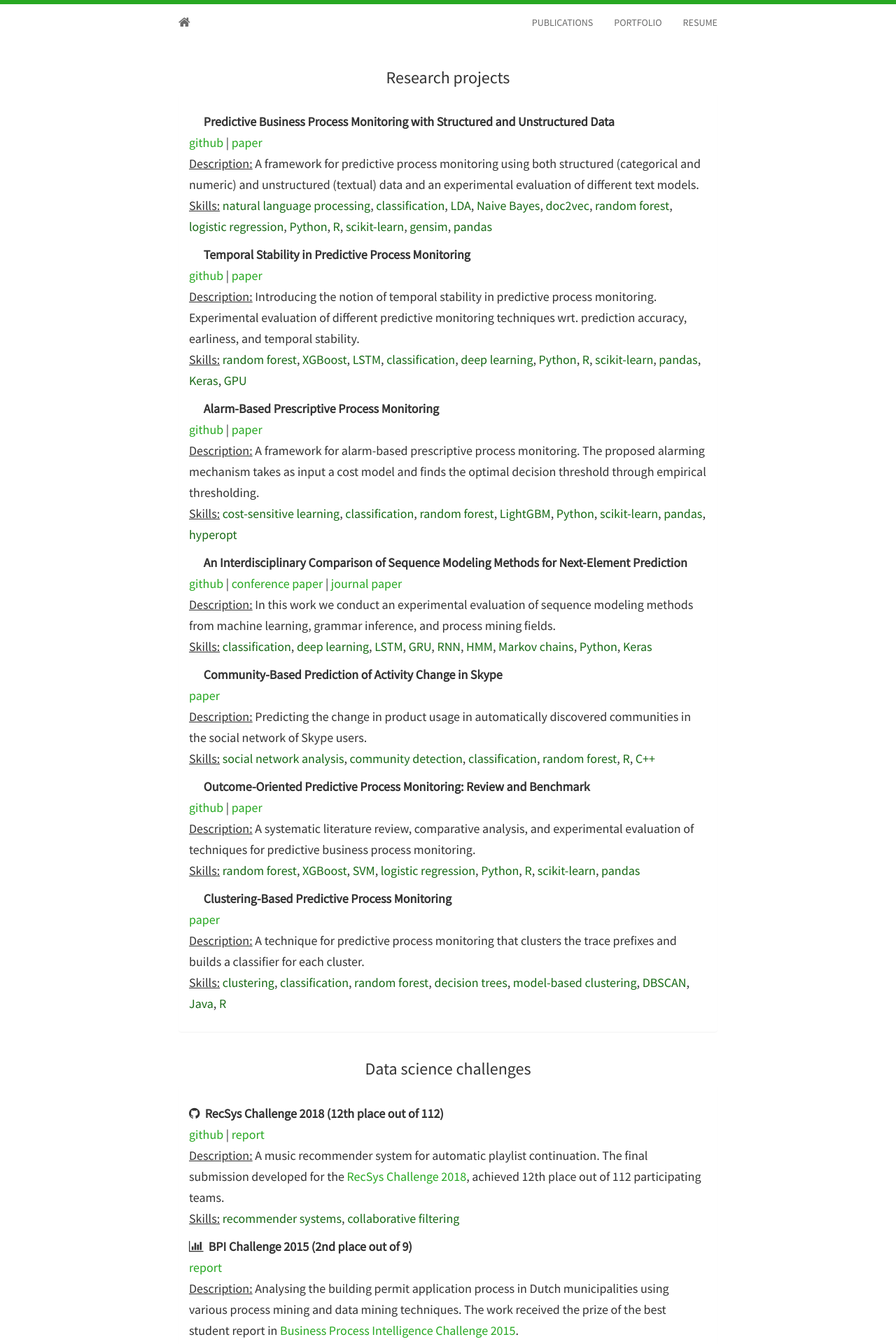
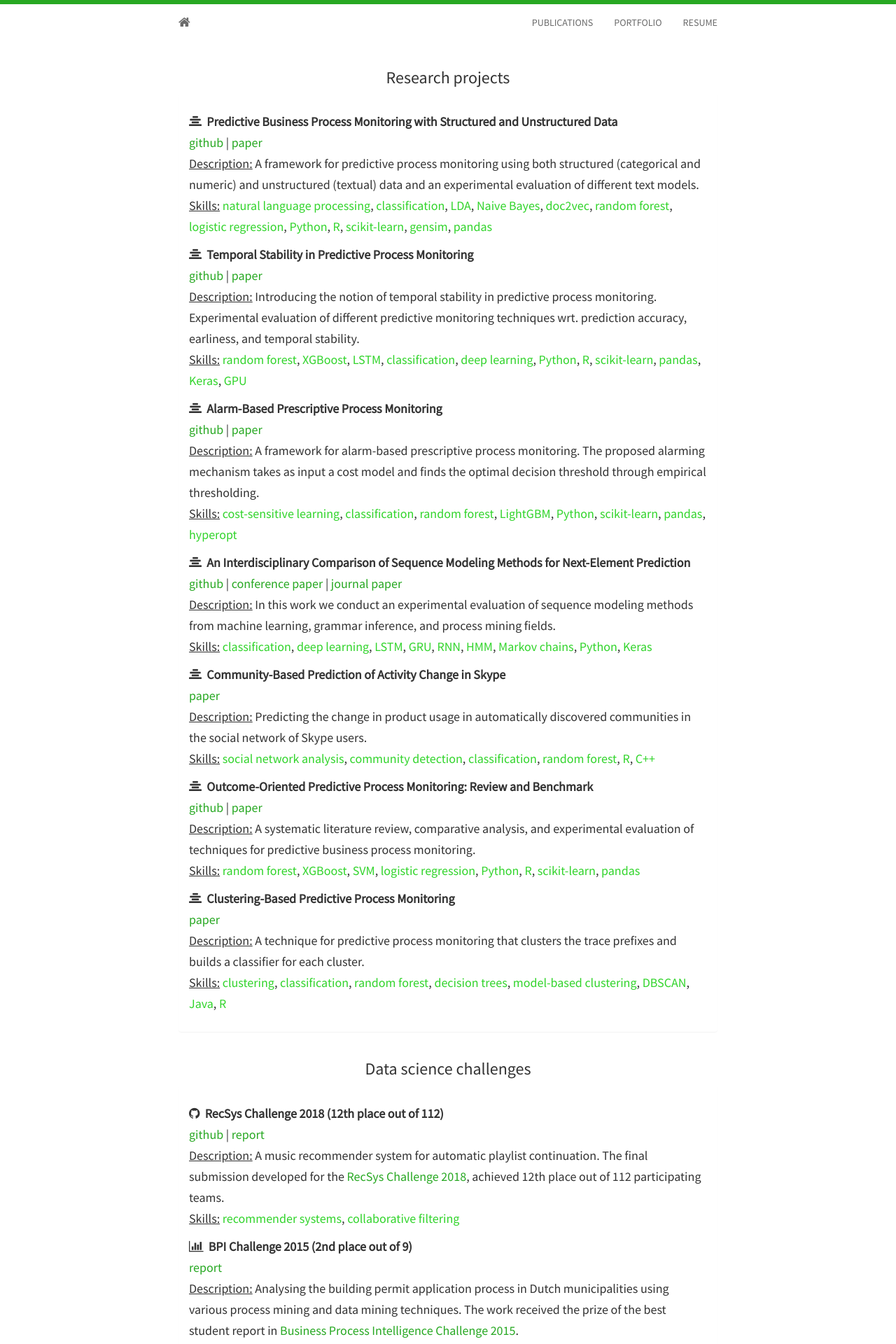
Before and after one commit to irhete/irhete.github.io, a Jekyll site: the page built from portfolio.html, in a window 1280 px wide. Shown: the top 1920 px of the page at 70% size. Built offline with Jekyll 4.4.1, drawn with Linux system fonts in a browser that asks for light colours; nearby versions of some CDN libraries; a style sheet for code colours, icons or effects is not loaded.

Commit message:
Updated portfolio

```diff
--- a/_includes/portfolio.html
+++ b/_includes/portfolio.html
@@ -4,43 +4,43 @@
   <div class="panel panel-default">
     <div class="panel-body">
 		<h5>
-			<i class="far fa-file"></i>&nbsp;&nbsp;<strong>Predictive Business Process Monitoring with Structured and Unstructured Data</strong> <br>
+			<i class="fa fa-align-center"></i>&nbsp;&nbsp;<strong>Predictive Business Process Monitoring with Structured and Unstructured Data</strong> <br>
             <a href="https://github.com/irhete/PredictiveMonitoringWithText">github</a> | <a href="https://link.springer.com/chapter/10.1007/978-3-319-45348-4_23">paper</a> <br>
 <u>Description:</u> A framework for predictive process monitoring using both structured (categorical and numeric) and unstructured (textual) data and an experimental evaluation of different text models. <br>
             <u>Skills:</u> <span class="skill-concept">natural language processing</span>, <span class="skill-concept">classification</span>, <span class="skill">LDA</span>, <span class="skill">Naive Bayes</span>,  <span class="skill">doc2vec</span>, <span class="skill">random forest</span>, <span class="skill">logistic regression</span>, <span class="skill-language">Python</span>, <span class="skill-language">R</span>, <span class="skill-package">scikit-learn</span>, <span class="skill-package">gensim</span>, <span class="skill-package">pandas</span>
 		</h5>
         <h5>
-			<i class="far fa-file"></i>&nbsp;&nbsp;<strong>Temporal Stability in Predictive Process Monitoring</strong> <br>
+			<i class="fa fa-align-center"></i>&nbsp;&nbsp;<strong>Temporal Stability in Predictive Process Monitoring</strong> <br>
             <a href="https://github.com/irhete/stability-predictive-monitoring">github</a> | <a href="https://link.springer.com/article/10.1007%2Fs10618-018-0575-9">paper</a> <br>
 <u>Description:</u> Introducing the notion of temporal stability in predictive process monitoring. Experimental evaluation of different predictive monitoring techniques wrt. prediction accuracy, earliness, and temporal stability. <br>
             <u>Skills:</u> <span class="skill">random forest</span>, <span class="skill">XGBoost</span>, <span class="skill">LSTM</span>, <span class="skill">classification</span>, <span class="skill">deep learning</span>, <span class="skill">Python</span>, <span class="skill">R</span>, <span class="skill">scikit-learn</span>, <span class="skill">pandas</span>, <span class="skill">Keras</span>, <span class="skill">GPU</span>
 		</h5>
         <h5>
-			<i class="far fa-file"></i>&nbsp;&nbsp;<strong>Alarm-Based Prescriptive Process Monitoring</strong> <br>
+			<i class="fa fa-align-center"></i>&nbsp;&nbsp;<strong>Alarm-Based Prescriptive Process Monitoring</strong> <br>
             <a href="https://github.com/TaXxER/AlarmBasedProcessPrediction">github</a> | <a href="https://link.springer.com/chapter/10.1007/978-3-319-98651-7_6">paper</a> <br>
 <u>Description:</u> A framework for alarm-based prescriptive process monitoring. The proposed alarming mechanism takes as input a cost model and finds the optimal decision threshold through empirical thresholding. <br>
             <u>Skills:</u> <span class="skill-concept">cost-sensitive learning</span>,  <span class="skill-concept">classification</span>, <span class="skill">random forest</span>, <span class="skill">LightGBM</span>, <span class="skill-language">Python</span>, <span class="skill-package">scikit-learn</span>, <span class="skill-package">pandas</span>, <span class="skill-package">hyperopt</span>
 		</h5>
                 <h5>
-			<i class="far fa-file"></i>&nbsp;&nbsp;<strong>An Interdisciplinary Comparison of Sequence Modeling Methods for Next-Element Prediction</strong> <br>
+			<i class="fa fa-align-center"></i>&nbsp;&nbsp;<strong>An Interdisciplinary Comparison of Sequence Modeling Methods for Next-Element Prediction</strong> <br>
             <a href="https://github.com/TaXxER/rnnalpha">github</a> | <a href="https://link.springer.com/chapter/10.1007/978-3-319-91704-7_11">conference paper</a> | <a href="https://arxiv.org/abs/1811.00062">journal paper</a> <br>
 <u>Description:</u> In this work we conduct an experimental evaluation of sequence modeling methods from machine learning, grammar inference, and process mining fields. <br>
             <u>Skills:</u> <span class="skill-concept">classification</span>, <span class="skill-concept">deep learning</span>, <span class="skill">LSTM</span>, <span class="skill">GRU</span>, <span class="skill">RNN</span>, <span class="skill">HMM</span>, <span class="skill">Markov chains</span>, <span class="skill-language">Python</span>, <span class="skill-package">Keras</span>
 		</h5>
         <h5>
-			<i class="far fa-file"></i>&nbsp;&nbsp;<strong>Community-Based Prediction of Activity Change in Skype</strong> <br>
+			<i class="fa fa-align-center"></i>&nbsp;&nbsp;<strong>Community-Based Prediction of Activity Change in Skype</strong> <br>
             <a href="https://ieeexplore.ieee.org/document/7403525">paper</a> <br>
 <u>Description:</u> Predicting the change in product usage in automatically discovered communities in the social network of Skype users. <br>
             <u>Skills:</u> <span class="skill-concept">social network analysis</span>, <span class="skill-concept">community detection</span>, <span class="skill-concept">classification</span>, <span class="skill">random forest</span>, <span class="skill-language">R</span>, <span class="skill-language">C++</span>
 		</h5>
                 <h5>
-			<i class="far fa-file"></i>&nbsp;&nbsp;<strong>Outcome-Oriented Predictive Process Monitoring: Review and Benchmark</strong> <br>
+			<i class="fa fa-align-center"></i>&nbsp;&nbsp;<strong>Outcome-Oriented Predictive Process Monitoring: Review and Benchmark</strong> <br>
             <a href="https://github.com/irhete/predictive-monitoring-benchmark">github</a> | <a href="https://arxiv.org/abs/1707.06766">paper</a> <br>
 <u>Description:</u> A systematic literature review, comparative analysis, and experimental evaluation of techniques for predictive business process monitoring. <br>
             <u>Skills:</u> <span class="skill">random forest</span>, <span class="skill">XGBoost</span>, <span class="skill">SVM</span>, <span class="skill">logistic regression</span>, <span class="skill-language">Python</span>, <span class="skill-language">R</span>, <span class="skill-package">scikit-learn</span>, <span class="skill-package">pandas</span>
 		</h5>
                         <h5>
-			<i class="far fa-file"></i>&nbsp;&nbsp;<strong>Clustering-Based Predictive Process Monitoring</strong> <br>
+			<i class="fa fa-align-center"></i>&nbsp;&nbsp;<strong>Clustering-Based Predictive Process Monitoring</strong> <br>
             <a href="https://ieeexplore.ieee.org/document/7797472">paper</a> <br>
 <u>Description:</u> A technique for predictive process monitoring that clusters the trace prefixes and builds a classifier for each cluster. <br>
             <u>Skills:</u> <span class="skill-concept">clustering</span>, <span class="skill-concept">classification</span>, <span class="skill">random forest</span>, <span class="skill">decision trees</span>, <span class="skill">model-based clustering</span>, <span class="skill">DBSCAN</span>, <span class="skill-language">Java</span>, <span class="skill-language">R</span>
--- a/static/css/main.css
+++ b/static/css/main.css
@@ -168,19 +168,19 @@ body {
 }
 
 .skill-concept {
-  color: #186a16;
+  color: #31d42b;
 }
 
 .skill-language {
-  color: #186a16;
+  color: #31d42b;
 }
 
 .skill-package {
-  color: #186a16;
+  color: #31d42b;
 }
 
 .skill {
-  color: #186a16;
+  color: #31d42b;
 }
 
 /* Footer
```
